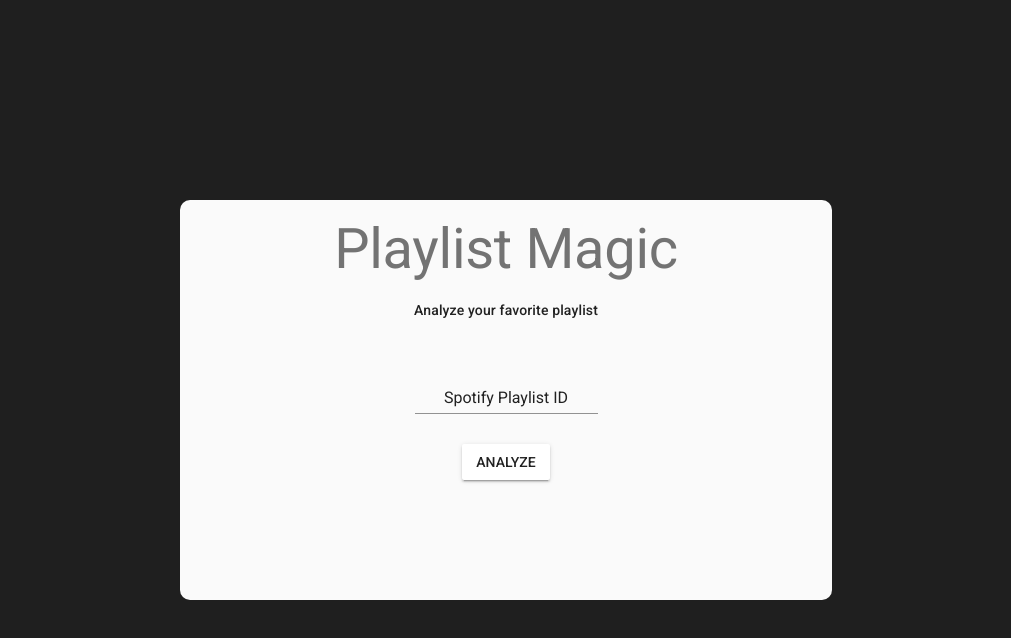
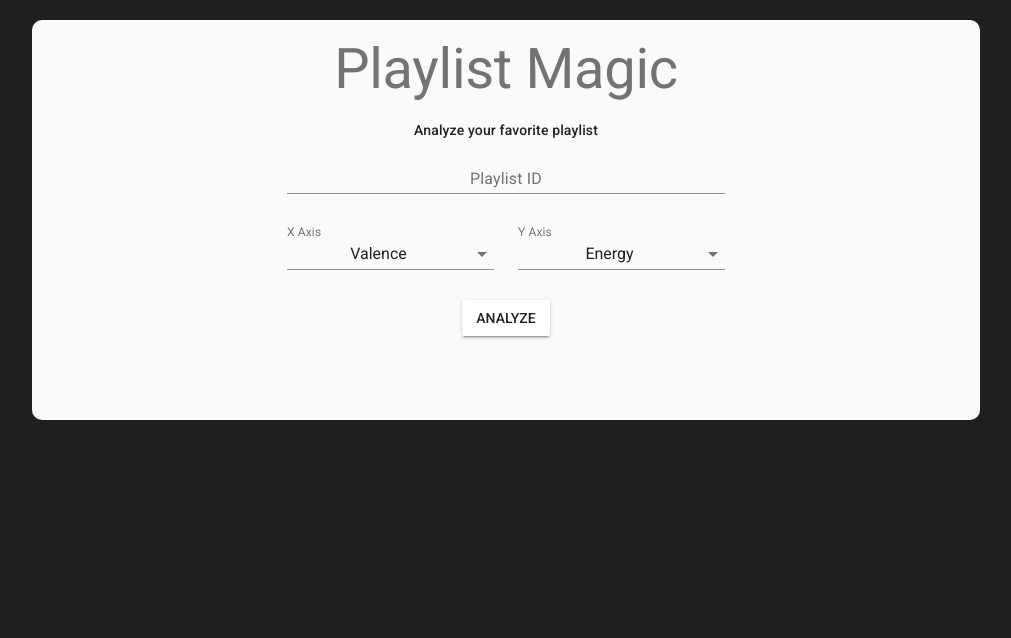
Before and after one commit to nickincardone/playlist-magic-ui, a Vue app: page / in a window 1280 px wide. Shown: the top 638 px of the page, without its empty margins (134-1145 px from the left). Built offline with nearby package versions, Linux system fonts and the light colour scheme; no server answers.

Commit message:
can now make a graph for a single playlist with multiple options

```diff
--- a/package.json
+++ b/package.json
@@ -9,9 +9,11 @@
   },
   "dependencies": {
     "axios": "^0.19.2",
+    "chart.js": "^2.9.3",
     "core-js": "^3.6.4",
     "vue": "^2.6.11",
     "vue-axios": "^2.1.5",
+    "vue-chartjs": "^3.5.0",
     "vue-material": "^1.0.0-beta-11"
   },
   "devDependencies": {
--- a/public/index.html
+++ b/public/index.html
@@ -8,7 +8,7 @@
     <title><%= htmlWebpackPlugin.options.title %></title>
     <link rel="stylesheet" href="//fonts.googleapis.com/css?family=Roboto:300,400,500,700,400italic">
   </head>
-  <body style="height: 100%;">
+  <body style="height: 100%; background-color: #1f1f1f">
     <noscript>
       <strong>We're sorry but <%= htmlWebpackPlugin.options.title %> doesn't work properly without JavaScript enabled. Please enable it to continue.</strong>
     </noscript>
--- a/src/App.vue
+++ b/src/App.vue
@@ -1,19 +1,53 @@
 <template id="bblah">
   <div class="page-container nji-main">
     <div class="md-layout md-gutter md-alignment-center-center">
-      <div class="md-layout-item md-size-50 nji-content-card">
+      <div class="md-layout-item md-small-size-90 md-medium-size-75 md-large-size-50 nji-content-card">
         <div class="md-layout nji-column md-gutter md-alignment-center-center">
           <div class="md-layout-item md-display-3 nji-title">Playlist Magic</div>
           <div class="md-layout-item md-body-2 nji-subheader">Analyze your favorite playlist</div>
           <div class="md-layout-item nji-playlist-input">
-            <md-field md-inline>
-              <label>Initial Value</label>
-              <md-input v-model="initial"></md-input>
+            <md-field>
+              <label class="center-label">Playlist ID</label>
+              <md-input v-model="playlistId"></md-input>
             </md-field>
+            <div class="md-layout md-gutter">
+              <div class="md-layout-item">
+                <md-field>
+                  <label for="xAxis">X Axis</label>
+                  <md-select v-model="xAxis" name="xAxis" id="xAxis">
+                    <md-option value="valence">Valence</md-option>
+                    <md-option value="energy">Energy</md-option>
+                    <md-option value="popularity">Popularity</md-option>
+                    <md-option value="speechiness">Speechiness</md-option>
+                    <md-option value="acousticness">Acousticness</md-option>
+                    <md-option value="instrumentalness">Instrumentalness</md-option>
+                    <md-option value="liveness">Liveness</md-option>
+                    <md-option value="tempo">Tempo</md-option>
+                  </md-select>
+                </md-field>
+              </div>
+              <div class="md-layout-item">
+                <md-field>
+                  <label for="yAxis">Y Axis</label>
+                  <md-select v-model="yAxis" name="yAxis" id="yAxis">
+                    <md-option value="valence">Valence</md-option>
+                    <md-option value="energy">Energy</md-option>
+                    <md-option value="popularity">Popularity</md-option>
+                    <md-option value="speechiness">Speechiness</md-option>
+                    <md-option value="acousticness">Acousticness</md-option>
+                    <md-option value="instrumentalness">Instrumentalness</md-option>
+                    <md-option value="liveness">Liveness</md-option>
+                    <md-option value="tempo">Tempo</md-option>
+                  </md-select>
+                </md-field>
+              </div>
+            </div>
+
             <md-button class="md-raised" v-on:click="blah">Analyze</md-button>
           </div>
           <div style="margin-top: 20px;" class="md-layout-item md-body-2 nji-subheader">{{hello}}
           </div>
+          <scatter v-if="showChart" :chart-data="scatterData" :options="options"/>
         </div>
       </div>
     </div>
@@ -22,41 +56,170 @@
 
 <script>
   import axios from 'axios';
+  import Scatter from './components/Scatter'
 
-  axios.get(
-    "http://node-express-env.eba-wrkpfpwj.us-east-2.elasticbeanstalk.com/dates/0aHp3o7GazTz7sXYvM0kOs")
-  .then((response) => {
-    console.log(response.data)
-  });
+  const tempData =  {
+    labels: ['test'],
+    datasets: [{
+      label: 'Scatter Dataset',
+      data: [{
+        x: .2,
+        y: .2
+      }]
+    }]
+  };
+
+  function createScatterArrays(arr, xAxis, yAxis) {
+    const labels = [];
+    const data = [];
+
+    arr.forEach(function (track) {
+      data.push({
+        x: track[xAxis],
+        y: track[yAxis]
+      });
+      labels.push(track.name + " by " + track.artist);
+    });
+
+    return [labels, data];
+  }
+
+  function getOptions(xAxis, yAxis) {
+    let option = {
+      scales: {
+        xAxes: [{
+          display: true,
+          ticks: {
+            min: 0,
+            max: 1
+          },
+          scaleLabel: {
+            display: true,
+            labelString: xAxis
+          }
+        }],
+          yAxes: [{
+          display: true,
+          ticks: {
+            min: 0,
+            max: 1
+          },
+          scaleLabel: {
+            display: true,
+            labelString: yAxis
+          }
+        }]
+      },
+      tooltips: {
+        callbacks: {
+          label: function(tooltipItem, data) {
+            let label = data.labels[tooltipItem.index];
+            return label;
+          }
+        }
+      }
+    };
+
+    if (xAxis === 'popularity') {
+      option.scales.xAxes[0].ticks.max = 100;
+    } else if (xAxis === 'tempo') {
+      option.scales.xAxes[0].ticks.max = 180;
+    } else {
+      option.scales.xAxes[0].ticks.max = 1;
+    }
+    if (yAxis === 'popularity') {
+      option.scales.yAxes[0].ticks.max = 100;
+    } else if (yAxis === 'tempo') {
+      option.scales.yAxes[0].ticks.max = 180;
+    } else {
+      option.scales.yAxes[0].ticks.max = 1;
+    }
+  }
+
+  let options = {
+    scales: {
+      xAxes: [{
+        display: true,
+        ticks: {
+          min: 0,
+          max: 1
+        },
+        scaleLabel: {
+          display: true,
+          labelString: 'Valence'
+        }
+      }],
+      yAxes: [{
+        display: true,
+        ticks: {
+          min: 0,
+          max: 1
+        },
+        scaleLabel: {
+          display: true,
+          labelString: 'Energy'
+        }
+      }]
+    },
+    tooltips: {
+      callbacks: {
+        label: function(tooltipItem, data) {
+          let label = data.labels[tooltipItem.index];
+          return label;
+        }
+      }
+    }
+  };
 
   export default {
     name: 'App',
     data: () => {
       return {
         hello: '',
-        initial: 'Spotify Playlist ID'
+        showChart: false,
+        scatterData: tempData,
+        xAxis: 'valence',
+        yAxis: 'energy',
+        playlistId: '',
+        options: options
       }
     },
     methods: {
       blah: async function () {
         try {
           let response = await axios.get(
-            "http://node-express-env.eba-wrkpfpwj.us-east-2.elasticbeanstalk.com/dates/" + this.initial);
-          this.hello = response.data;
+            "http://node-express-env.eba-wrkpfpwj.us-east-2.elasticbeanstalk.com/data/" + this.playlistId);
+          let [labels, values] = createScatterArrays(response.data, this.xAxis, this.yAxis);
+          let chartData = {
+            labels: labels,
+            datasets: [{
+              label: 'Playlist 1',
+              data: values,
+              borderWidth: 1,
+              backgroundColor: 'rgba(255, 99, 132, 0.2)'
+            }]
+          };
+          this.options = getOptions(this.xAxis, this.yAxis);
+          this.scatterData = chartData;
+          this.showChart = true;
         }
         catch (e) {
+          console.log(e);
           this.hello = "Problem finding playlist data"
         }
-      }
+      },
     },
-    components: {}
+    components: {
+      'scatter': Scatter
+    }
   }
 </script>
 
 <style lang="scss">
   .nji-main {
-    height: 100%;
+    height: fit-content;
     background-color: #1f1f1f;
+    padding: 20px;
 
     .nji-column {
       flex-direction: column;
@@ -77,12 +240,16 @@
         }
 
         .nji-subheader {
-          margin-bottom: 40px;
         }
 
         .nji-playlist-input {
           .md-field {
             min-wdth: 250px;
+          }
+
+          .center-label {
+            left: 50%;
+            transform: translateX(-50%);
           }
 
           input {
--- /dev/null
+++ b/src/components/Scatter.js
@@ -0,0 +1,17 @@
+import { mixins, Scatter } from 'vue-chartjs'
+const { reactiveProp } = mixins;
+
+export default {
+  extends: Scatter,
+  mixins: [reactiveProp],
+  props: ['options'],
+  mounted () {
+    console.log('mounted');
+    this.renderChart(this.chartData, this.options);
+  },
+  watch: {
+    options: function () {
+      this.renderChart(this.chartData, this.options);
+    },
+  }
+}
```
Also changed, not shown: src/components/HelloWorld.vue (deleted, +0 -58 lines), 1 other file (tests, documents, lock files or other folders).
